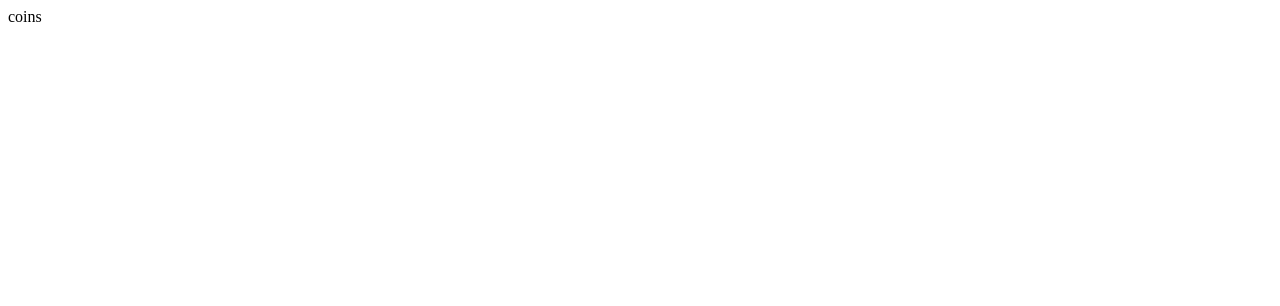
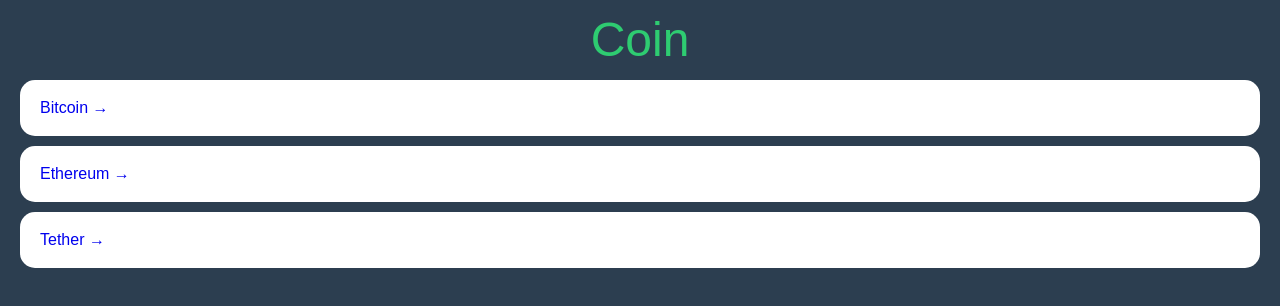
Before and after one commit to siri906/nomad, a React (Create React App) app: page / in a window 1280 px wide. Shown: the top 306 px of the page. Built offline with nearby package versions, Linux system fonts and the light colour scheme.

Commit message:
기본 css 추가

```diff
--- a/src/App.tsx
+++ b/src/App.tsx
@@ -1,6 +1,74 @@
-import { RouterProvider } from "react-router-dom";
 import Router from "./Router";
+import { createGlobalStyle } from "styled-components";
+
+const GlobalStyle = createGlobalStyle`
+@import url('https://fonts.googleapis.com/css2?family=Roboto:ital,wght@0,100;0,300;0,400;0,500;0,700;0,900;1,100;1,300;1,400;1,500;1,700;1,900&display=swap');
+html, body, div, span, applet, object, iframe,
+h1, h2, h3, h4, h5, h6, p, blockquote, pre,
+a, abbr, acronym, address, big, cite, code,
+del, dfn, em, img, ins, kbd, q, s, samp,
+small, strike, strong, sub, sup, tt, var,
+b, u, i, center,
+dl, dt, dd, menu, ol, ul, li,
+fieldset, form, label, legend,
+table, caption, tbody, tfoot, thead, tr, th, td,
+article, aside, canvas, details, embed,
+figure, figcaption, footer, header, hgroup,
+main, menu, nav, output, ruby, section, summary,
+time, mark, audio, video {
+  margin: 0;
+  padding: 0;
+  border: 0;
+  font-size: 100%;
+  font: inherit;
+  vertical-align: baseline;
+}
+/* HTML5 display-role reset for older browsers */
+article, aside, details, figcaption, figure,
+footer, header, hgroup, main, menu, nav, section {
+  display: block;
+}
+/* HTML5 hidden-attribute fix for newer browsers */
+*[hidden] {
+    display: none;
+}
+body {
+  line-height: 1;
+}
+menu, ol, ul {
+  list-style: none;
+}
+blockquote, q {
+  quotes: none;
+}
+blockquote:before, blockquote:after,
+q:before, q:after {
+  content: '';
+  content: none;
+}
+table {
+  border-collapse: collapse;
+  border-spacing: 0;
+}
+* {
+  box-sizing: border-box;
+}
+body {
+  font-family: 'Source Sans Pro', sans-serif;
+  background-color:${(props) => props.theme.bgColor};
+  color:${(props) => props.theme.textColor}
+}
+a {
+  text-decoration:none;
+
+}
+`;
 
 export default function App() {
-  return <Router />;
+  return (
+    <>
+      <GlobalStyle />
+      <Router />
+    </>
+  );
 }
--- a/src/router.tsx
+++ b/src/router.tsx
@@ -1,4 +1,4 @@
-import { createBrowserRouter, BrowserRouter, Routes, Route } from "react-router-dom";
+import { BrowserRouter, Routes, Route } from "react-router-dom";
 import Coin from "./routes/Coin";
 import Coins from "./routes/Coins";
 
--- a/src/routes/Coins.tsx
+++ b/src/routes/Coins.tsx
@@ -1,3 +1,86 @@
+import { Link } from "react-router-dom";
+import styled from "styled-components";
+
+const Container = styled.div`
+  padding: 0 20px;
+`;
+
+const Header = styled.header`
+  display: flex;
+  height: 10vh;
+  align-items: center;
+  justify-content: center;
+`;
+
+const CoinsList = styled.ul``;
+
+const Coin = styled.li`
+  background-color: #fff;
+  color: ${(props) => props.theme.bgColor};
+  border-radius: 15px;
+  margin-bottom: 10px;
+  a {
+    display: block;
+    padding: 20px;
+    transition: color 0.3s ease-in;
+  }
+  &:hover {
+    a {
+      color: ${(props) => props.theme.accentColor};
+    }
+  }
+`;
+
+const Title = styled.h1`
+  font-size: 48px;
+  color: ${(props) => props.theme.accentColor};
+`;
+
+const coins = [
+  {
+    id: "btc-bitcoin",
+    name: "Bitcoin",
+    symbol: "BTC",
+    rank: 1,
+    is_new: false,
+    is_active: true,
+    type: "coin",
+  },
+  {
+    id: "eth-ethereum",
+    name: "Ethereum",
+    symbol: "ETH",
+    rank: 2,
+    is_new: false,
+    is_active: true,
+    type: "coin",
+  },
+  {
+    id: "usdt-tether",
+    name: "Tether",
+    symbol: "USDT",
+    rank: 3,
+    is_new: false,
+    is_active: true,
+    type: "token",
+  },
+];
+
 export default function Coins() {
-  return <div>coins</div>;
+  return (
+    <Container>
+      <Header>
+        <Title>Coin</Title>
+      </Header>
+      <CoinsList>
+        {coins.map((coin) => {
+          return (
+            <Coin key={coin.id}>
+              <Link to={`/coin/${coin.id}`}>{coin.name} &rarr;</Link>
+            </Coin>
+          );
+        })}
+      </CoinsList>
+    </Container>
+  );
 }
--- a/src/theme.ts
+++ b/src/theme.ts
@@ -1,7 +1,7 @@
 import { DefaultTheme } from "styled-components";
 
 export const theme: DefaultTheme = {
-  bgColor: "white",
-  textColor: "black",
-  btnColor: "tomato",
+  bgColor: "#2c3e50",
+  textColor: "#bdc3c7",
+  accentColor: "#2ecc71",
 };
```
Also changed, not shown: src/styled.d.ts (added, +9 -0 lines).
